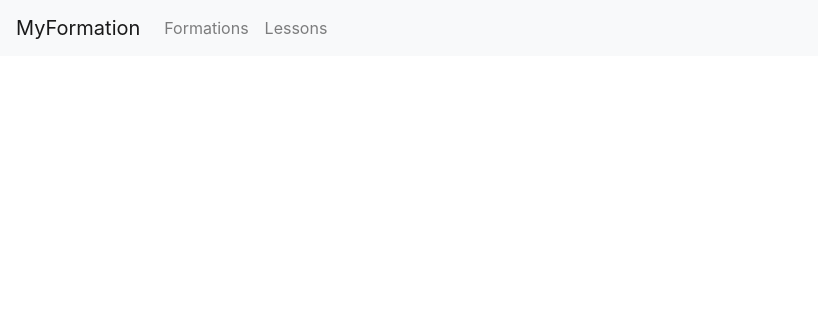
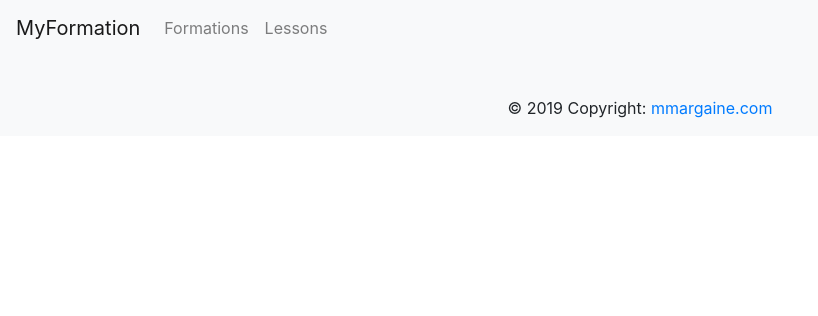
Before and after one commit to Maxia51/website-formation, a Symfony app: template templates/base.html.twig in a window 1280 px wide. Shown: the top 316 px of the page, without its empty margins (0-818 px from the left). Run offline with Twig, Linux system fonts and the light colour scheme; the template is opened without the code that fills it, so the values that code supplies are empty; some libraries are stand-ins or nearby versions.

Commit message:
add footer

```diff
--- a/assets/css/app.css
+++ b/assets/css/app.css
@@ -6,3 +6,7 @@
     margin-bottom: 15px;
     margin-top: 15px;
 }
+
+footer{
+    margin-top: 15px;
+}
--- a/templates/base.html.twig
+++ b/templates/base.html.twig
@@ -14,13 +14,16 @@
     <body>
 
         {% block nav %}
-            {% include 'nav.html.twig' %}
+            {% include 'base/nav.html.twig' %}
         {% endblock %}
 
         {% block body %}{% endblock %}
 
 
 
+        {% block footer %}
+            {% include 'base/footer.html.twig' %}
+        {% endblock %}
         {% block javascripts %}
             <script src="https://code.jquery.com/jquery-3.3.1.slim.min.js" integrity="sha384-q8i/X+965DzO0rT7abK41JStQIAqVgRVzpbzo5smXKp4YfRvH+8abtTE1Pi6jizo" crossorigin="anonymous"></script>
             <script src="https://cdnjs.cloudflare.com/ajax/libs/popper.js/1.14.7/umd/popper.min.js" integrity="sha384-UO2eT0CpHqdSJQ6hJty5KVphtPhzWj9WO1clHTMGa3JDZwrnQq4sF86dIHNDz0W1" crossorigin="anonymous"></script>
--- /dev/null
+++ b/templates/base/footer.html.twig
@@ -0,0 +1,13 @@
+{% block footer %}
+<!-- Footer -->
+<footer class="bg-light font-small pt-4">
+
+    <!-- Copyright -->
+    <div class="footer-copyright text-center py-3">© 2019 Copyright:
+        <a href="http://mmargaine.com/"> mmargaine.com</a>
+    </div>
+    <!-- Copyright -->
+
+</footer>
+<!-- Footer -->
+{% endblock %}
```
Also changed, not shown: templates/base/nav.html.twig (renamed from templates/nav.html.twig).
